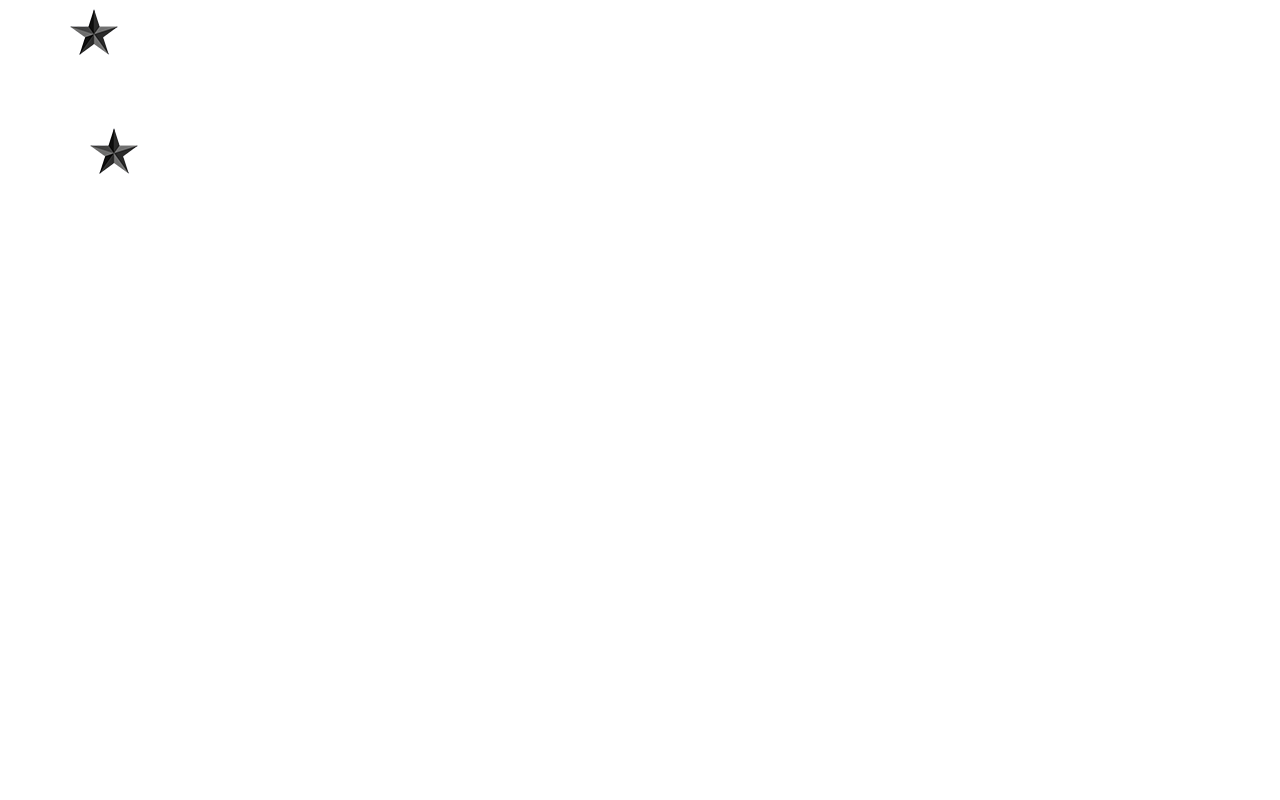
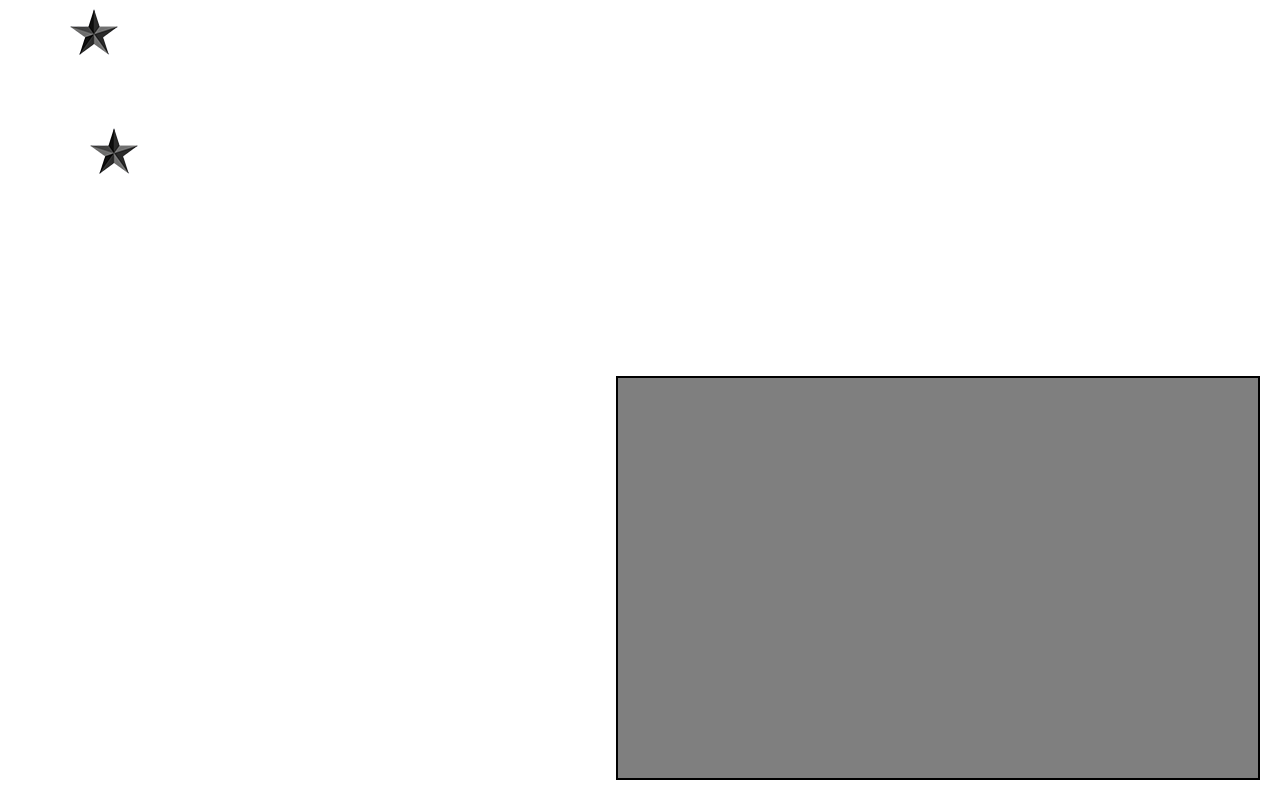
Before and after one commit to beije/canvas-collision-detection, a plain HTML site: page index.html in a window 1280 px wide. Drawn offline with nearby package versions, Linux system fonts and the light colour scheme.

Commit message:
Added debug window.

```diff
--- a/index.html
+++ b/index.html
@@ -24,5 +24,6 @@
 	</head>
 	<body>
 		<canvas id="main-canvas"></canvas>
+		<div class="console-window"></div>
 	</body>
 </html>
--- a/scripts/global.js
+++ b/scripts/global.js
@@ -26,6 +26,20 @@ function namespace(namespace) {
 	return object;
 }
 
+debugCounter = 0;
+
+function debug(msg) {
+	if(console && console.log) {
+		console.log(msg);
+	}
+
+	debugCounter++;
+
+	$('.console-window').html(
+		debugCounter + '. ' + msg + '<br/>' + $('.console-window').html()
+	);
+}
+
 /**
  * Adds bind polyfill.
  */
--- a/styles/main.css
+++ b/styles/main.css
@@ -4,3 +4,16 @@ html, body {
 	height:100%;
 	width:100%;
 }
+
+.console-window {
+	position:fixed;
+	overflow-y: scroll;
+	right: 20px;
+	bottom: 20px;
+	width: 640px;
+	height: 400px;
+	font-size: 12px;
+	color:#fff;
+	background: rgba(0,0,0,0.5);
+	border:2px solid #000;
+}
```
